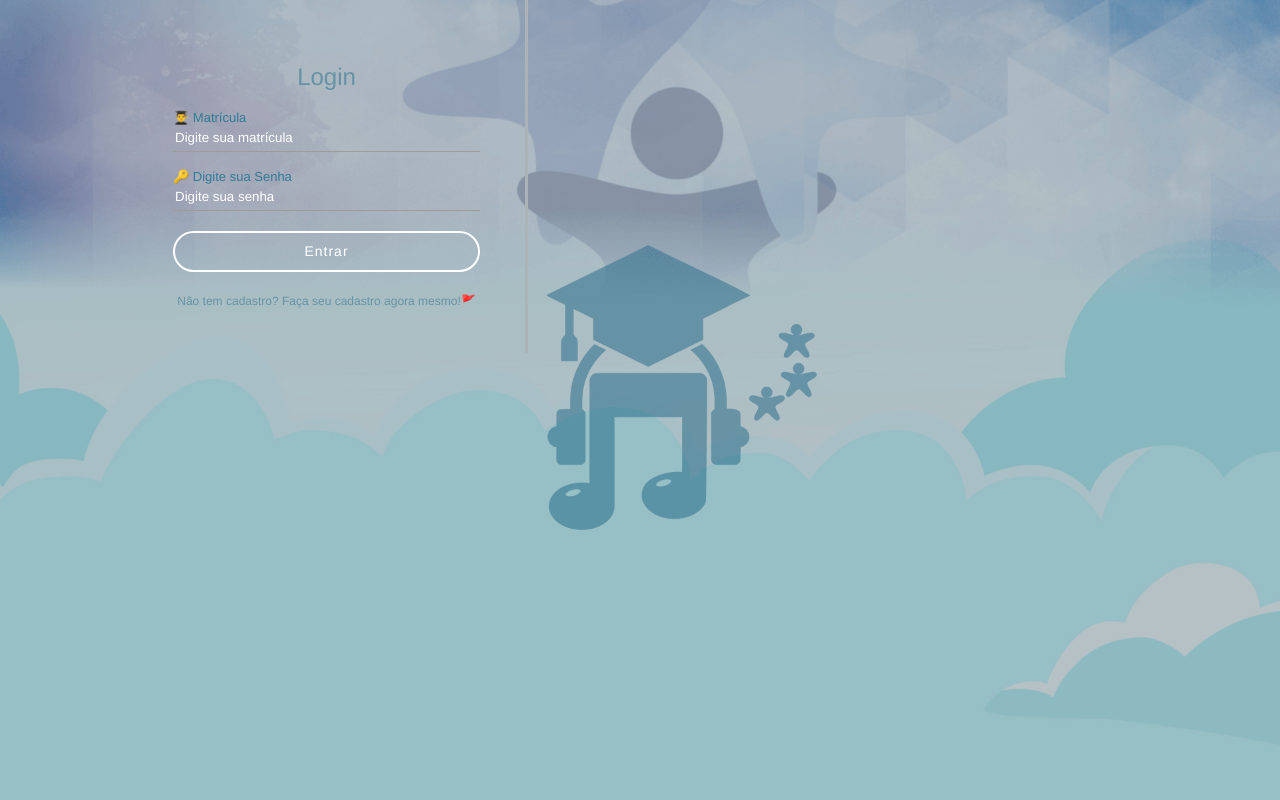
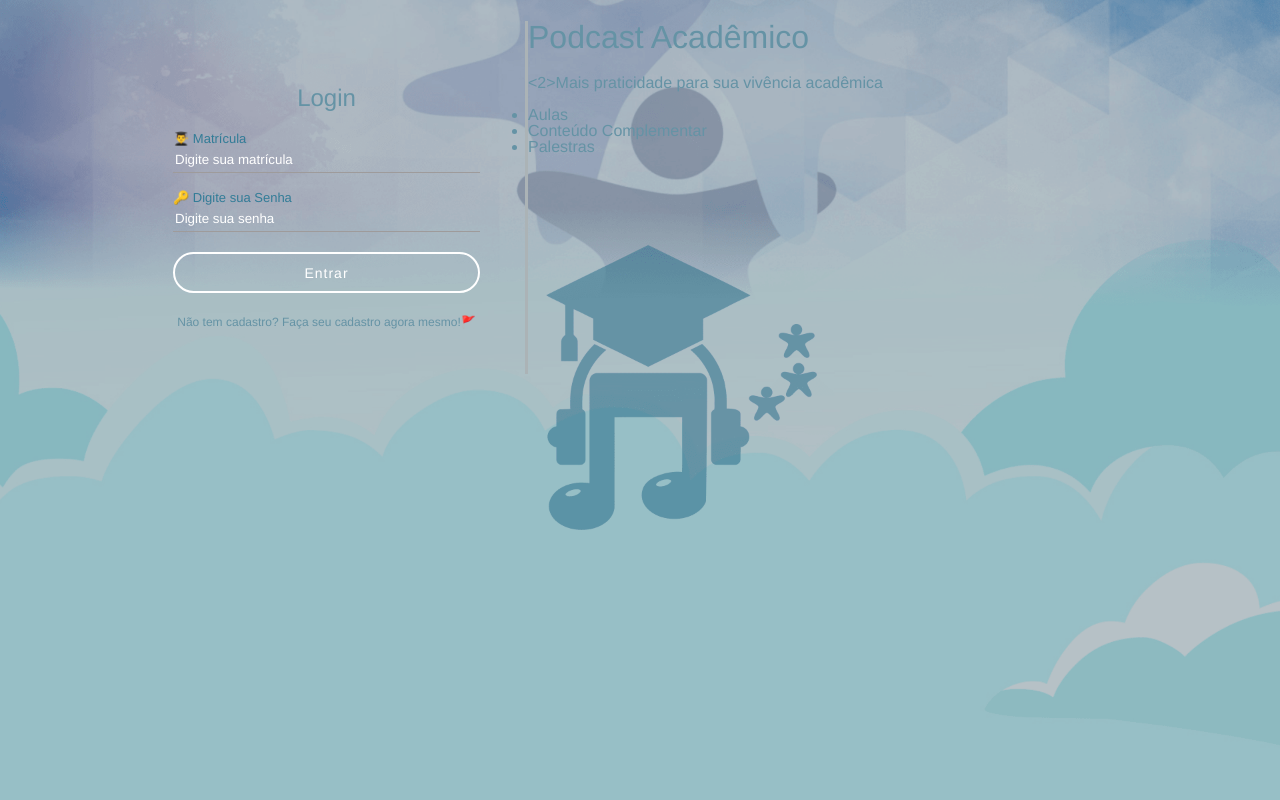
Before and after one commit to israeljoab/serplay, a PHP site: page /registro.php in a window 1280 px wide. Run offline with PHP 8.4, Linux system fonts and the light colour scheme.

Commit message:
Atualização

```diff
--- a/registro.php
+++ b/registro.php
@@ -127,6 +127,16 @@
 
                 </form>
             </div>
+
+            <div id="textoLogin">
+                <h1>Podcast Acadêmico</h1>
+                <2>Mais praticidade para sua vivência acadêmica</h2>
+                <ul>
+                    <li>Aulas</li>
+                    <li>Conteúdo Complementar</li>
+                    <li>Palestras</li>
+                </ul>
+            </div>
         </div>
     </div>
 </body>
```
